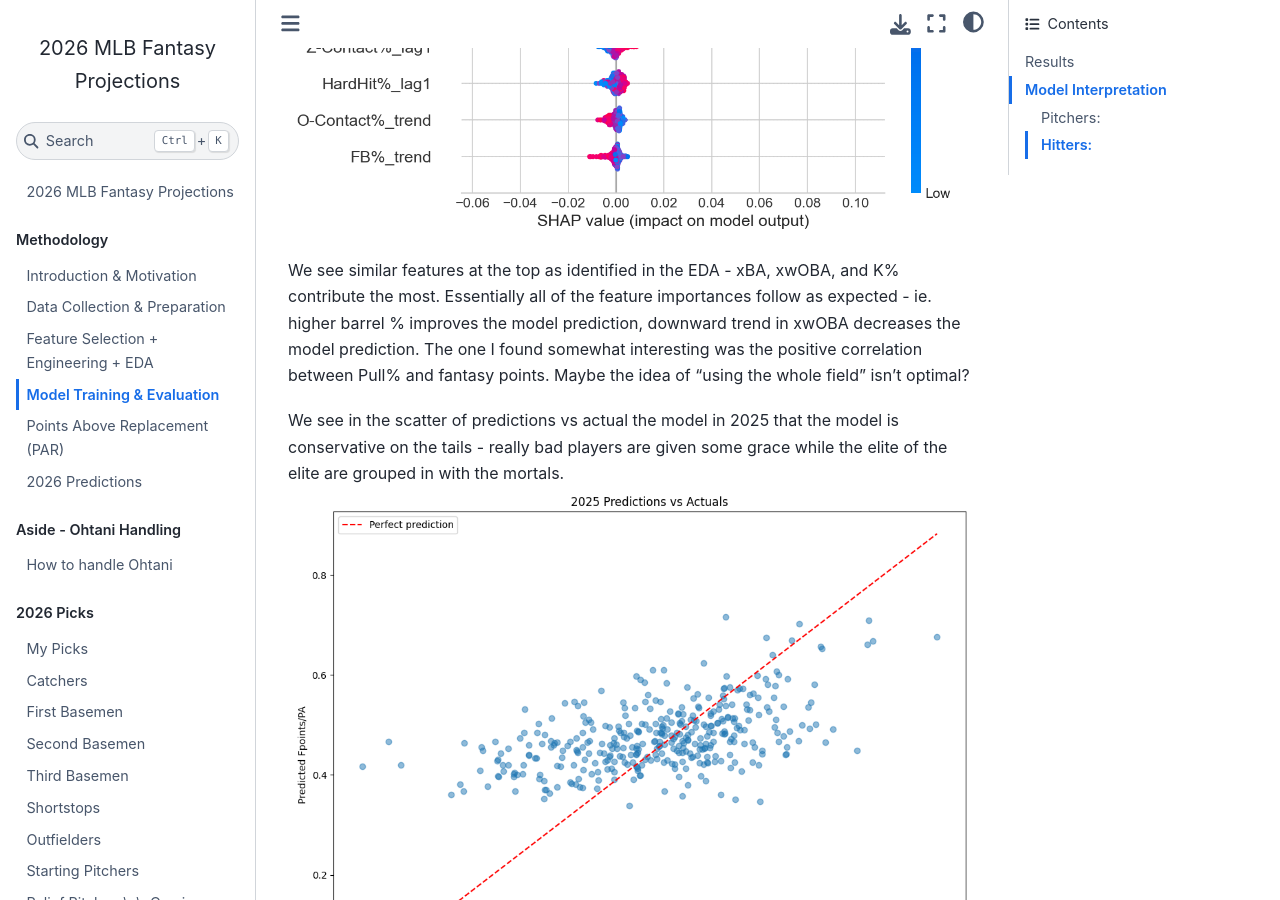
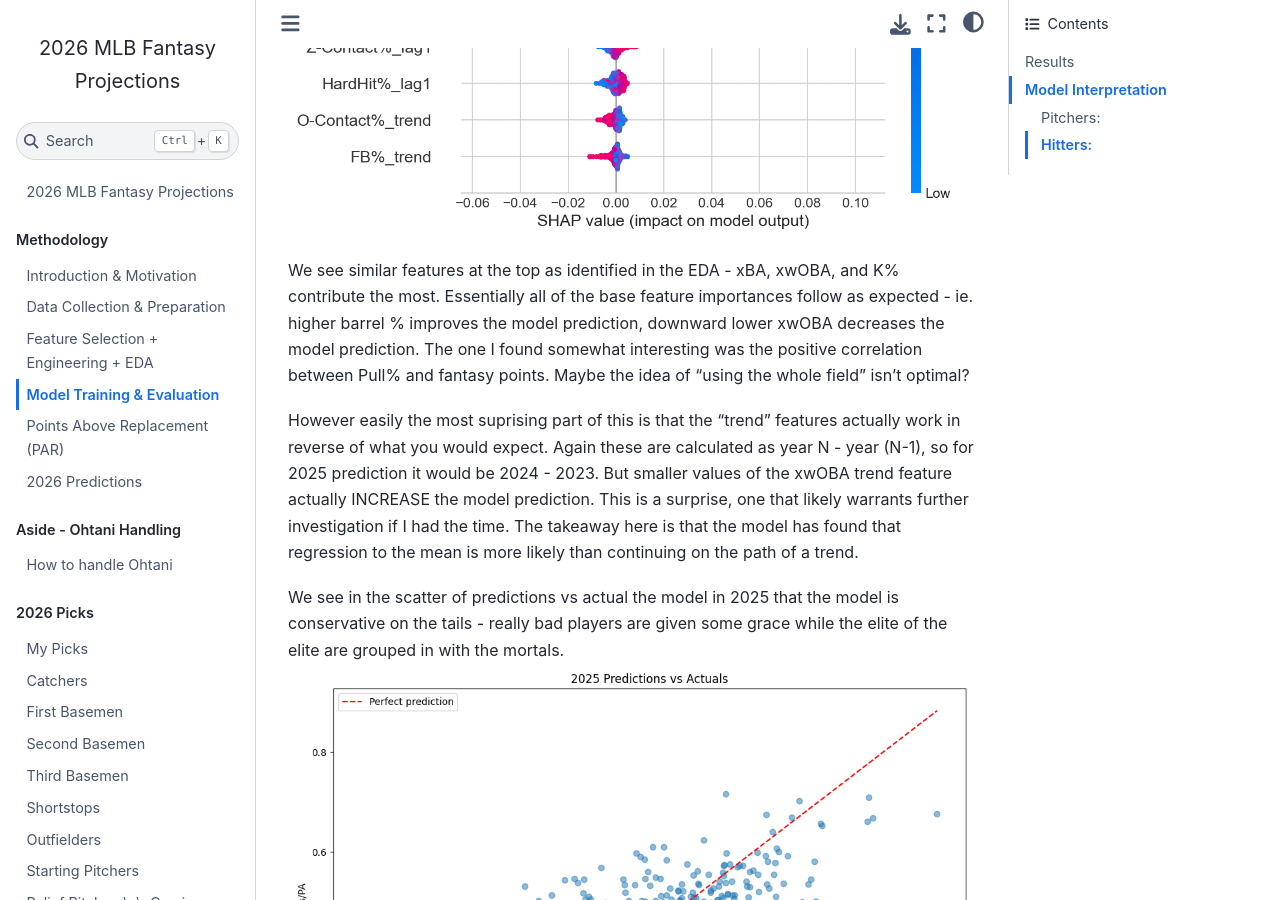
Before and after one commit to mcgillies/mlb-fantasy-2026, a Jupyter Book: the page built from book/methodology/04_model_training.md, in a window 1280 px wide and 900 px high, scrolled down 1489 px. Built offline with Jupyter Book 1.0.4 settings and Sphinx 7.4.7 and the Sphinx Book theme 1.1.4, drawn with Linux system fonts in a browser that asks for light colours; some of the changed text lies outside the part shown.

Commit message:
add comments on how trend features regress to the mean

```diff
--- a/book/methodology/04_model_training.md
+++ b/book/methodology/04_model_training.md
@@ -20,7 +20,10 @@
 Below is the SHAP plot for the entire model:
 ![SHAP Batters](../_static/images/batter_shap.png)
 
-We see similar features at the top as identified in the EDA - xBA, xwOBA, and K% contribute the most. Essentially all of the feature importances follow as expected - ie. higher barrel % improves the model prediction, downward trend in xwOBA decreases the model prediction. The one I found somewhat interesting was the positive correlation between Pull% and fantasy points. Maybe the idea of "using the whole field" isn't optimal?
+We see similar features at the top as identified in the EDA - xBA, xwOBA, and K% contribute the most. Essentially all of the base feature importances follow as expected - ie. higher barrel % improves the model prediction, downward lower xwOBA decreases the model prediction. The one I found somewhat interesting was the positive correlation between Pull% and fantasy points. Maybe the idea of "using the whole field" isn't optimal?
+
+However easily the most suprising part of this is that the "trend" features actually work in reverse of what you would expect. Again these are calculated as year N - year (N-1), so for 2025 prediction it would be 2024 - 2023. But smaller values of the xwOBA trend feature actually INCREASE the model prediction. This is a surprise, one that likely warrants further investigation if I had the time. The takeaway here is that the model has found that regression to the mean is more likely than continuing on the path of a trend.
+
 
 We see in the scatter of predictions vs actual the model in 2025 that the model is conservative on the tails - really bad players are given some grace while the elite of the elite are grouped in with the mortals.
 ![Batter Scatter](../_static/images/batters_predicted_vs_actual_2025.png)
@@ -39,6 +42,8 @@
 ![SHAP Pitchers](../_static/images/pitcher_shap.png)
 
 We see a LARGE contribution from K% - quantitatively it is almost 3x more important than the rest of the features. This follows the strikeout biased ESPN scoring system along with the fact that strikeouts correlate well to dominant pitching in general. Interestingly, the SP/RP feature comes in as the 5th most important, favouring relievers over starters. This follows from the EDA prior, and remember this is predicting fantasy points PER INNING, where relievers shine.
+
+Again the trend features follow the regression to the mean path opposed to following the trend. Very interesting findings.
 
 We see similar homogeneity in the scatter of 2025 predictions with the extremes being less extreme and a slight bias towards relievers:
 ![Pitcher Scatter](../_static/images/pitchers_predicted_vs_actual_2025.png)
```
